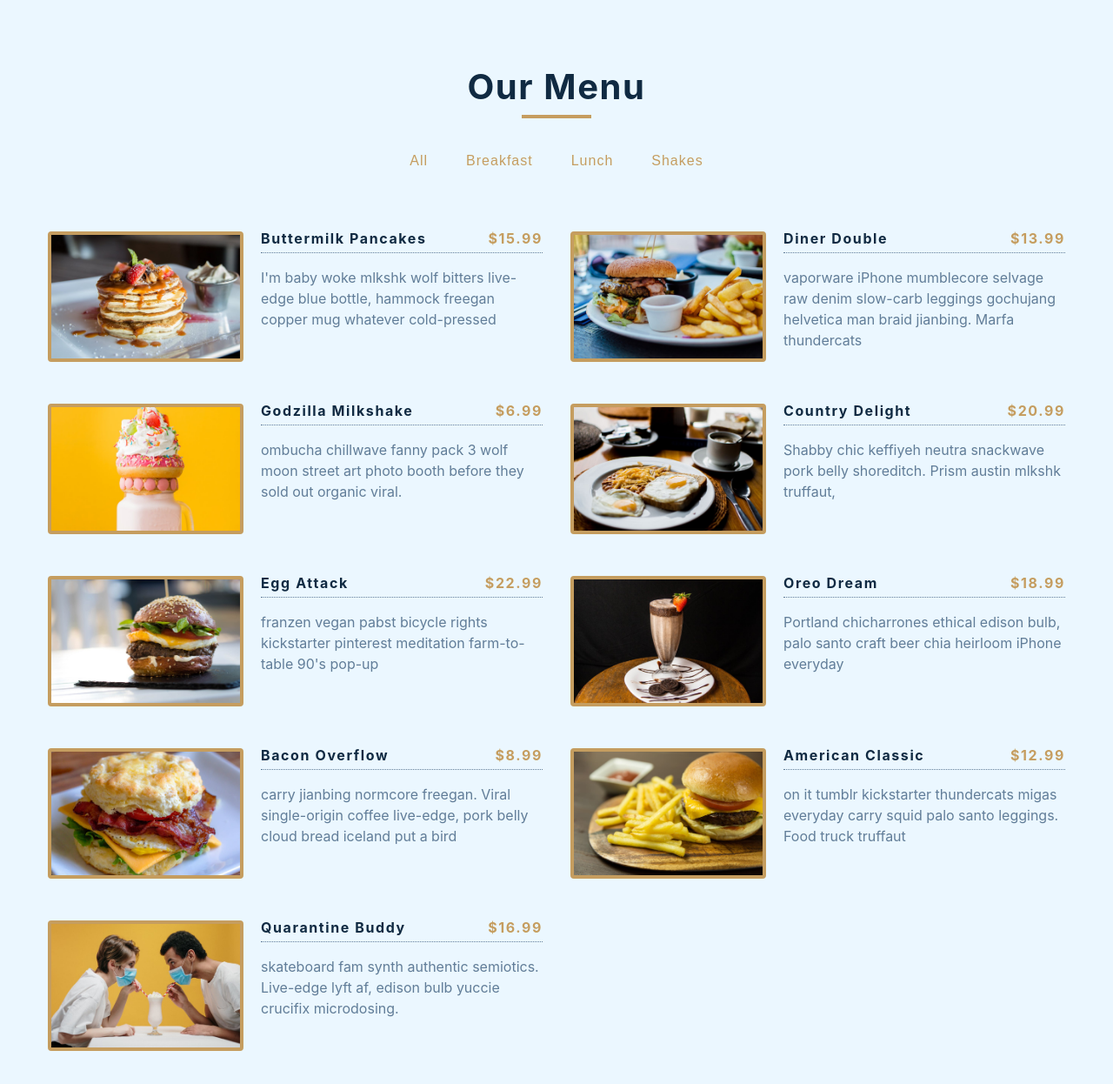
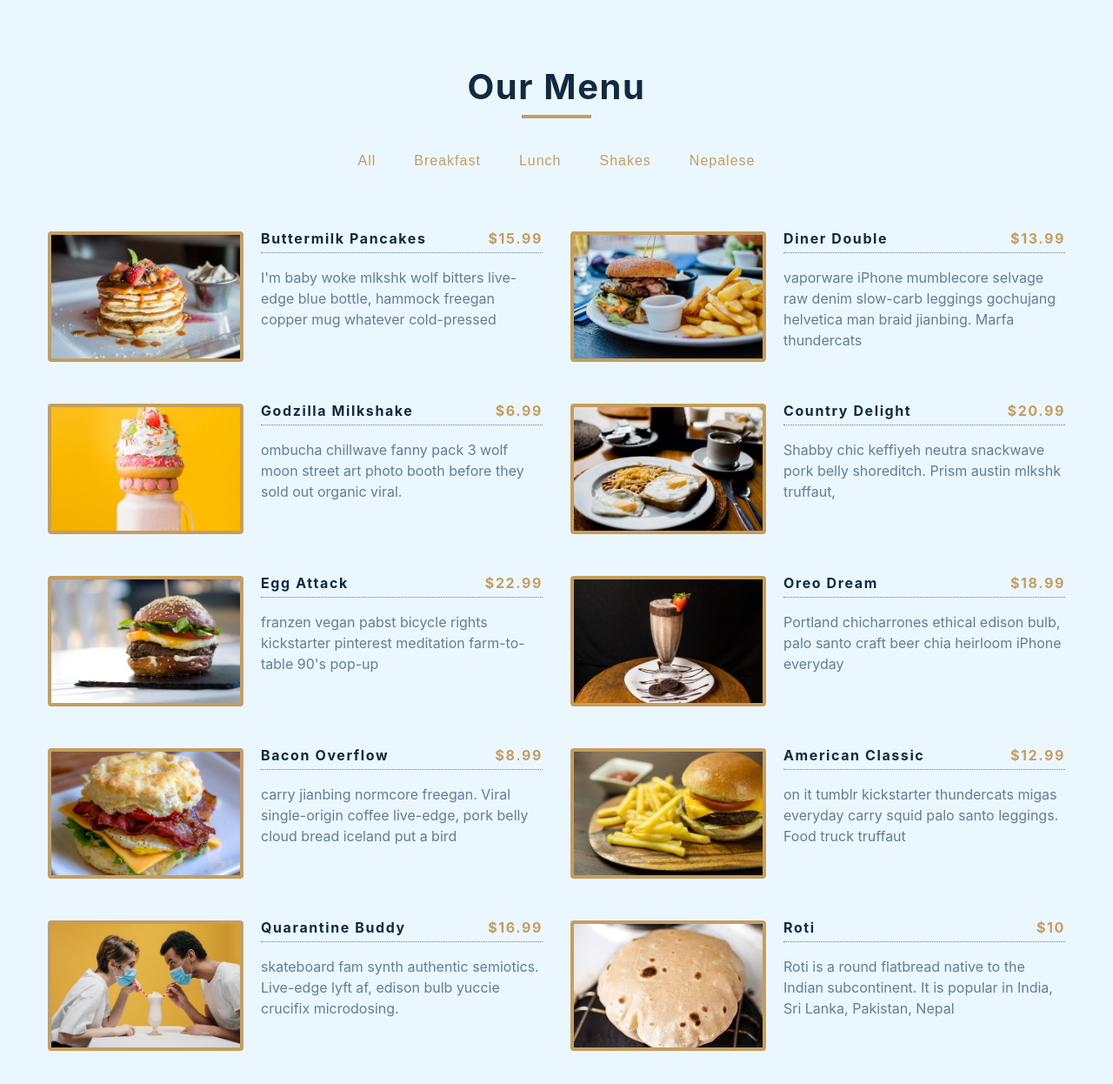
Before and after one commit to anishjoshi1999/react-concepts, a React (Create React App) app in the folder my-app/: page / in a window 1280 px wide. Shown: the top 1246 px of the page at 87% size. Built offline with nearby package versions, Linux system fonts and the light colour scheme.

Commit message:
5-Menu Dynamic Approach

```diff
--- a/my-app/src/App.js
+++ b/my-app/src/App.js
@@ -2,10 +2,14 @@ import React, { useState } from 'react';
 import Menu from './Menu';
 import Categories from './Categories';
 import items from './data';
-
+// Taking unique categories
+const allCategories = ['all',...new Set(items.map((item)=>{
+  return item.category
+}))]
+console.log(allCategories)
 function App() {
   const [menuItems, setMenuItems] = useState(items)
-  const [categories, setCategories] = useState([])
+  const [categories, setCategories] = useState(allCategories)
 
   const filterItems = (category) => {
     if(category === 'all'){
@@ -23,7 +27,7 @@ function App() {
         <h2>our menu</h2>
         <div className="underline"></div>
       </div>
-      <Categories filterItems = {filterItems}></Categories>
+      <Categories categories={categories} filterItems = {filterItems}></Categories>
       <Menu items={menuItems}></Menu>
     </section>
   </main>;
--- a/my-app/src/Categories.js
+++ b/my-app/src/Categories.js
@@ -1,12 +1,13 @@
 import React from 'react';
 
-const Categories = ({filterItems}) => {
+const Categories = ({categories, filterItems}) => {
 
   return <div className="btn-container">
-     <button className="filter-btn" onClick={()=>{filterItems('all')}}>all</button>
-    <button className="filter-btn" onClick={()=>{filterItems('breakfast')}}>breakfast</button>
-    <button className="filter-btn" onClick={()=>{filterItems('lunch')}}>lunch</button>
-    <button className="filter-btn" onClick={()=>{filterItems('shakes')}}>shakes</button>
+     {categories.map((category,index)=>{
+      return <button type='button' className='filter-btn' key={index} onClick={()=>{filterItems(category)}}>
+        {category}
+      </button>
+     })}
   </div>
 };
 
--- a/my-app/src/data.js
+++ b/my-app/src/data.js
@@ -71,5 +71,13 @@ const menu = [
     img: './images/item-9.jpeg',
     desc: `skateboard fam synth authentic semiotics. Live-edge lyft af, edison bulb yuccie crucifix microdosing.`,
   },
+  {
+    id: 10,
+    title: 'roti',
+    category: 'nepalese',
+    price: 10,
+    img: './images/item-10.jpg',
+    desc: `Roti is a round flatbread native to the Indian subcontinent. It is popular in India, Sri Lanka, Pakistan, Nepal`,
+  },
 ];
 export default menu;
```
Also changed, not shown: my-app/public/images/item-10.jpeg (deleted), my-app/public/images/item-10.jpg (added).
